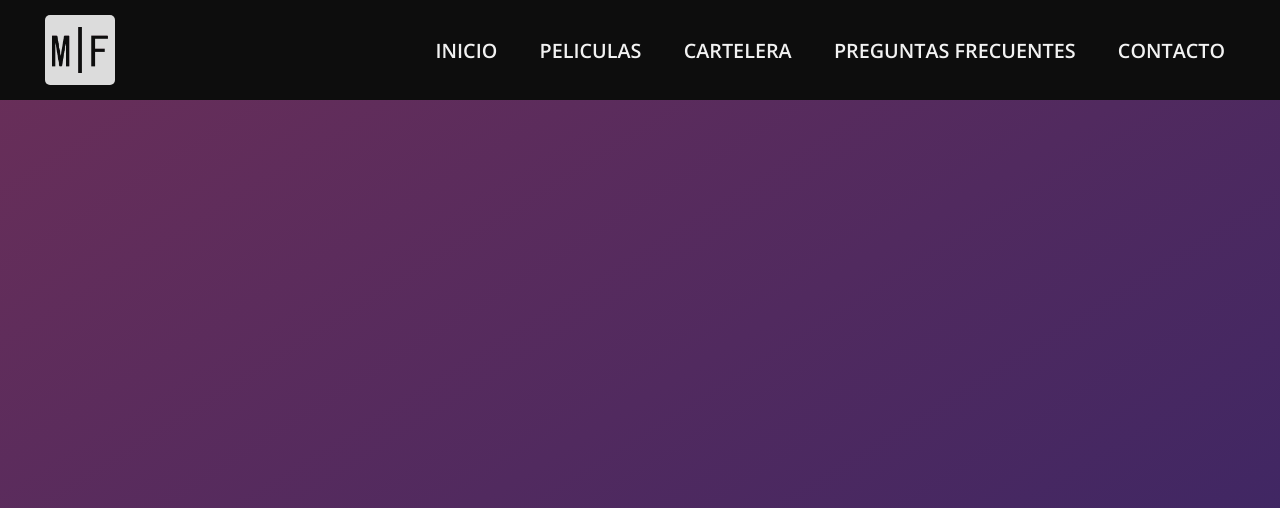
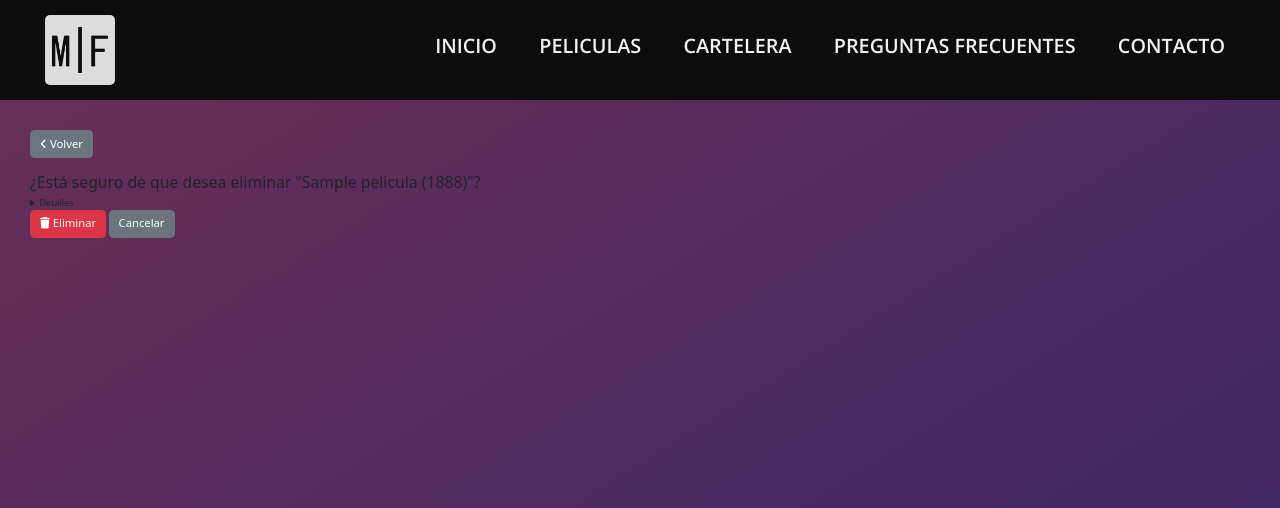
Before and after one commit to Axel-Jeremias/TP-CaC-Final, a Django app: page /peliculas/1/eliminar/ in a window 1280 px wide. Shown: the top 508 px of the page. Run offline with Django 4.2, Linux system fonts and the light colour scheme; tables that the repository leaves empty hold one stand-in row (values such as "Sample post").

Commit message:
Agregar template para eliminar peliculas

```diff
--- a/app_peliculas/templates/peliculas_eliminar.html
+++ b/app_peliculas/templates/peliculas_eliminar.html
@@ -1,2 +1,52 @@
 {% extends "base.html" %}
 {% load static %}
+
+{% block extra-head %}
+    <link href="https://cdn.jsdelivr.net/npm/bootstrap@5.3.2/dist/css/bootstrap.min.css" rel="stylesheet" integrity="sha384-T3c6CoIi6uLrA9TneNEoa7RxnatzjcDSCmG1MXxSR1GAsXEV/Dwwykc2MPK8M2HN" crossorigin="anonymous">
+    <script src="https://cdn.jsdelivr.net/npm/bootstrap@5.3.2/dist/js/bootstrap.bundle.min.js" integrity="sha384-C6RzsynM9kWDrMNeT87bh95OGNyZPhcTNXj1NW7RuBCsyN/o0jlpcV8Qyq46cDfL" crossorigin="anonymous"></script>
+{% endblock %}
+
+{% block titulo %}
+    Eliminar película
+{% endblock %}
+
+{% block content %}
+    <section id="eliminar-pelicula">
+        <div id="boton-volver">
+            <a class="btn btn-secondary btn-lg" href={% url 'peliculas:all' %} role="button">
+                <i class="fa-solid fa-angle-left"></i>
+                Volver
+            </a>
+        </div>
+
+        <form id="formulario-creacion" method="post">
+            {% csrf_token %}
+            <h3>¿Está seguro de que desea eliminar "{{ object }}"?</h3>
+
+            <details>
+                <summary>Detalles</summary>
+                <ul>
+                    <li><b>Título:</b> {{ object.titulo }}</li>
+                    <li><b>Año:</b> {{ object.año }}</li>
+                    <li><b>Director:</b> {{ object.director }}</li>
+                    <li><b>Género:</b> {{ object.genero }}</li>
+                    <li><b>Lenguaje:</b> {{ object.lenguaje }}</li>
+                    <li><b>País:</b> {{ object.pais }}</li>
+                    <li><b>Tráiler:</b> <a href={{ object.trailer }} target="_blank">Link</a></li>
+                    <li><b>Portada:</b> <a href={{ object.cover }} target="_blank">Link</a></li>
+                    <li><b>Duración:</b> {{ object.duracion }} minutos</li>
+                    <li><b>Sinopsis:</b> "{{ object.sinopsis }}"</li>
+                </ul>
+            </details>
+            <div id="boton-eliminar-cancelar">
+                <button type="submit" class="btn btn-danger btn-lg">
+                    <i class="fa-solid fa-trash" style="color: #ffffff;"></i>
+                    Eliminar
+                </button>
+                <a class="btn btn-secondary btn-lg" href={% url 'peliculas:all' %} role="button">
+                    Cancelar
+                </a>
+            </div>
+        </form>
+    </section>
+{% endblock %}
```
Also changed, not shown: static/css/app/eliminar.css (added, +44 -0 lines).
